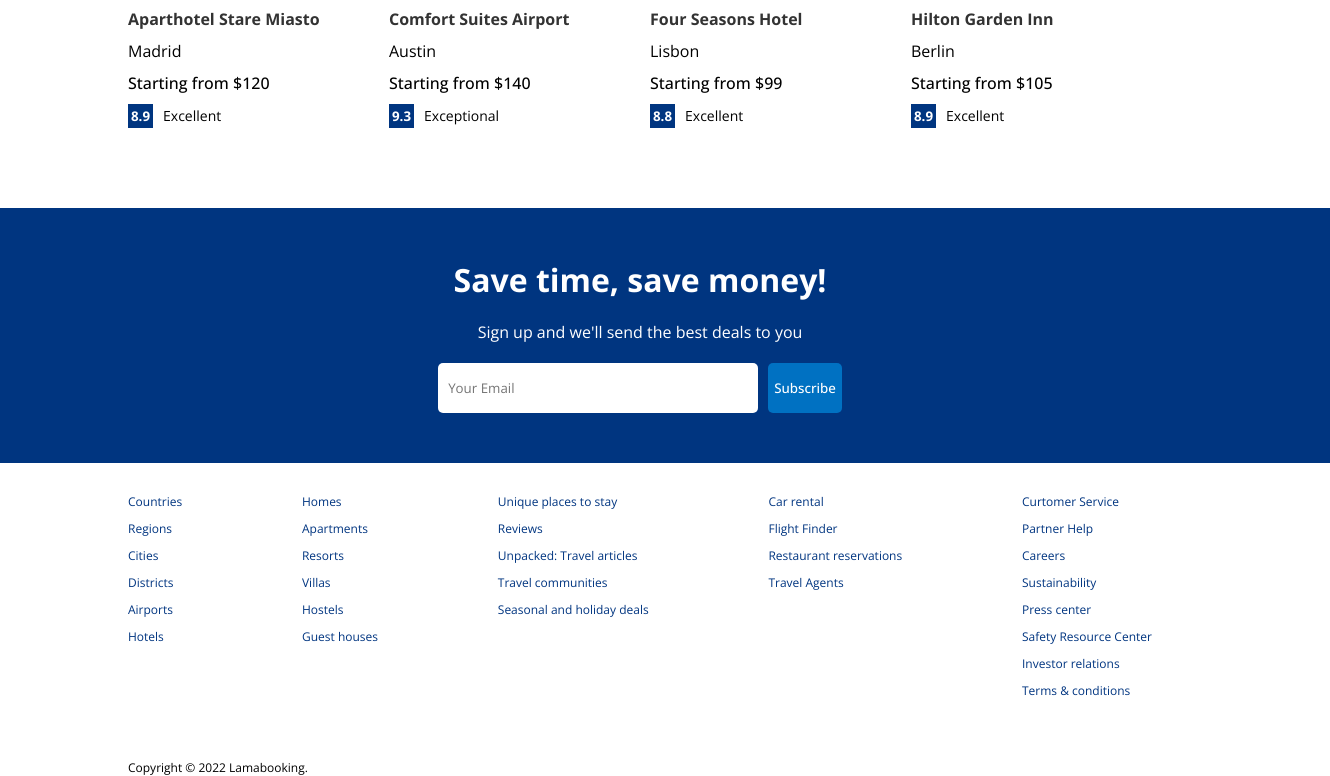
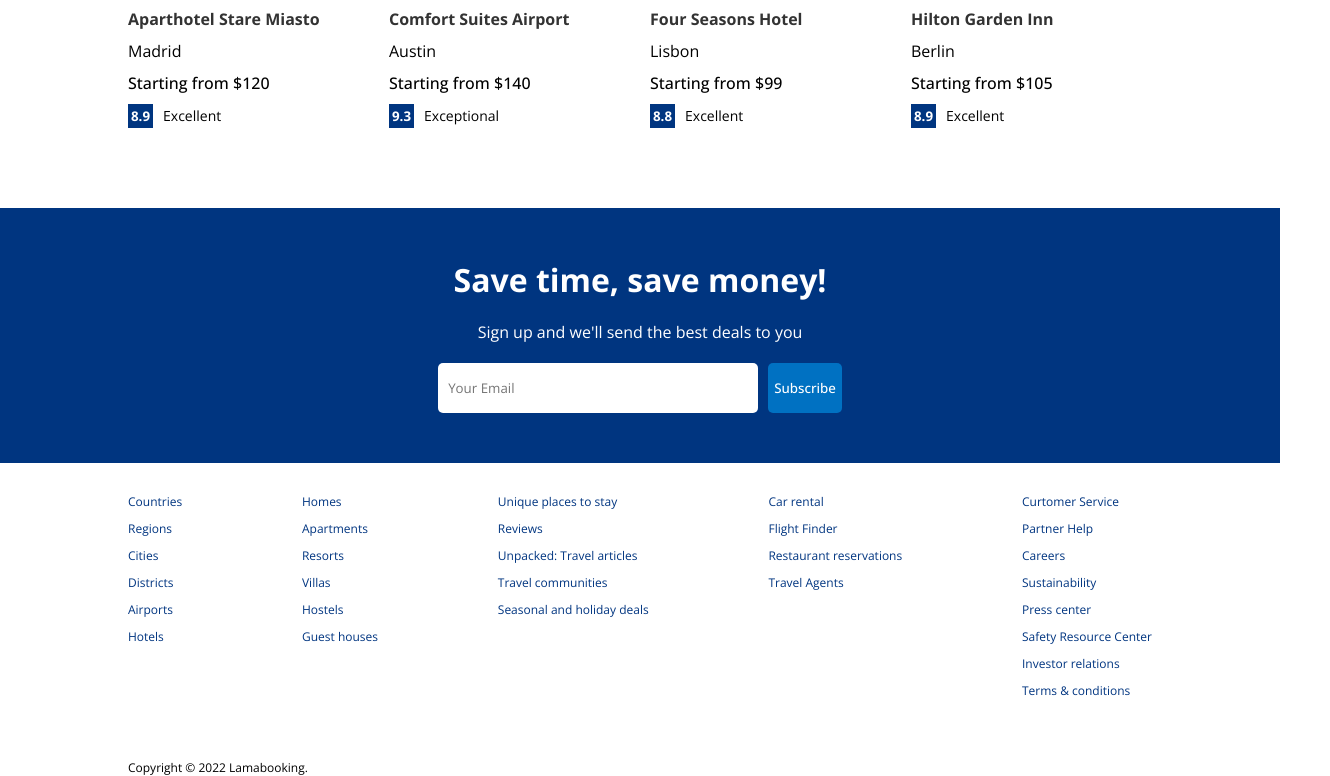
Before and after one commit to safak/youtube2022, a React (Create React App) app: page / in a window 1280 px wide. Shown: the part 1331-2107 px from the top of the page, 1330 px wide, since content can reach past the window. Built offline with nearby package versions, Linux system fonts and the light colour scheme.

Commit message:
Update mailList.css
due to left and right padding a scroll bar appear. Hence setting them to 0px. on line 11

```diff
--- a/src/components/mailList/mailList.css
+++ b/src/components/mailList/mailList.css
@@ -7,7 +7,8 @@
   flex-direction: column;
   align-items: center;
   gap: 20px;
-  padding: 50px;
+/*  setting right and left padding to 0 to remove scrollbar  */
+  padding: 50px 0px;
 }
 
 .mailInputContainer>input{
```
